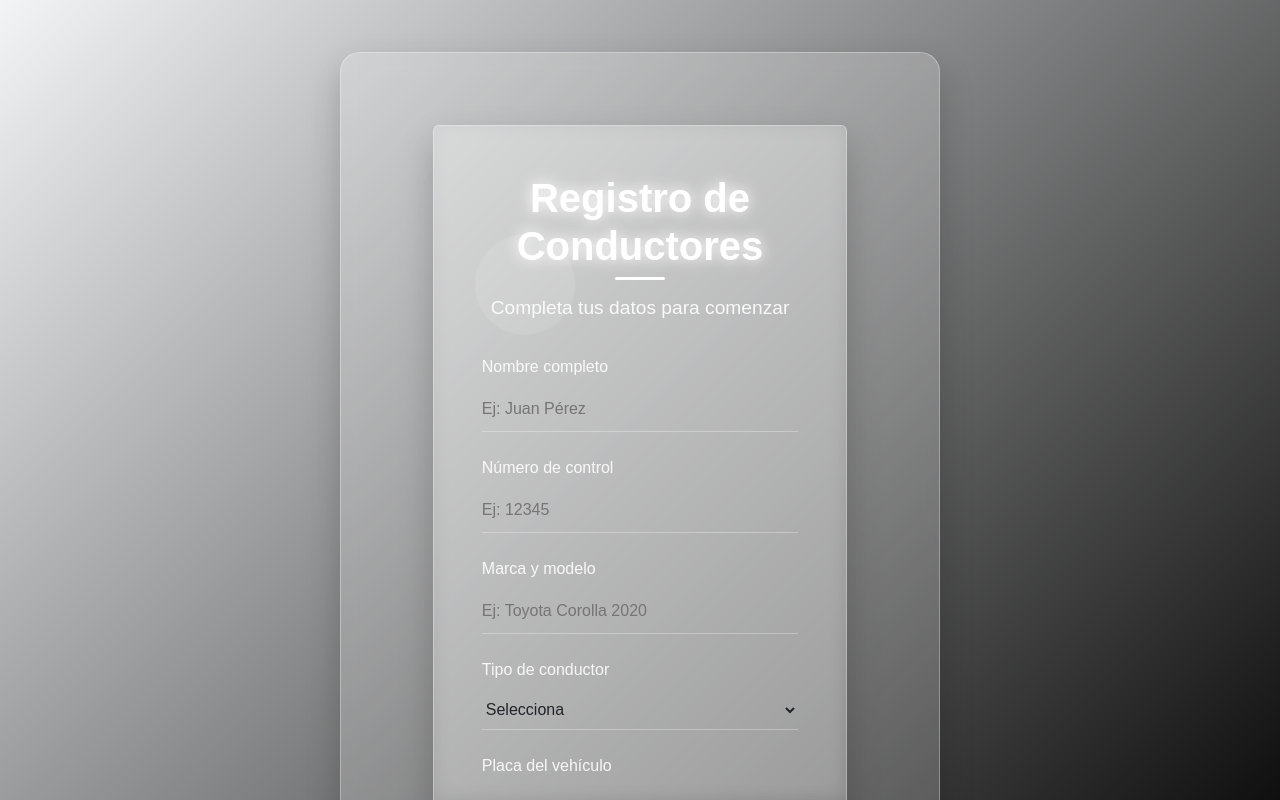
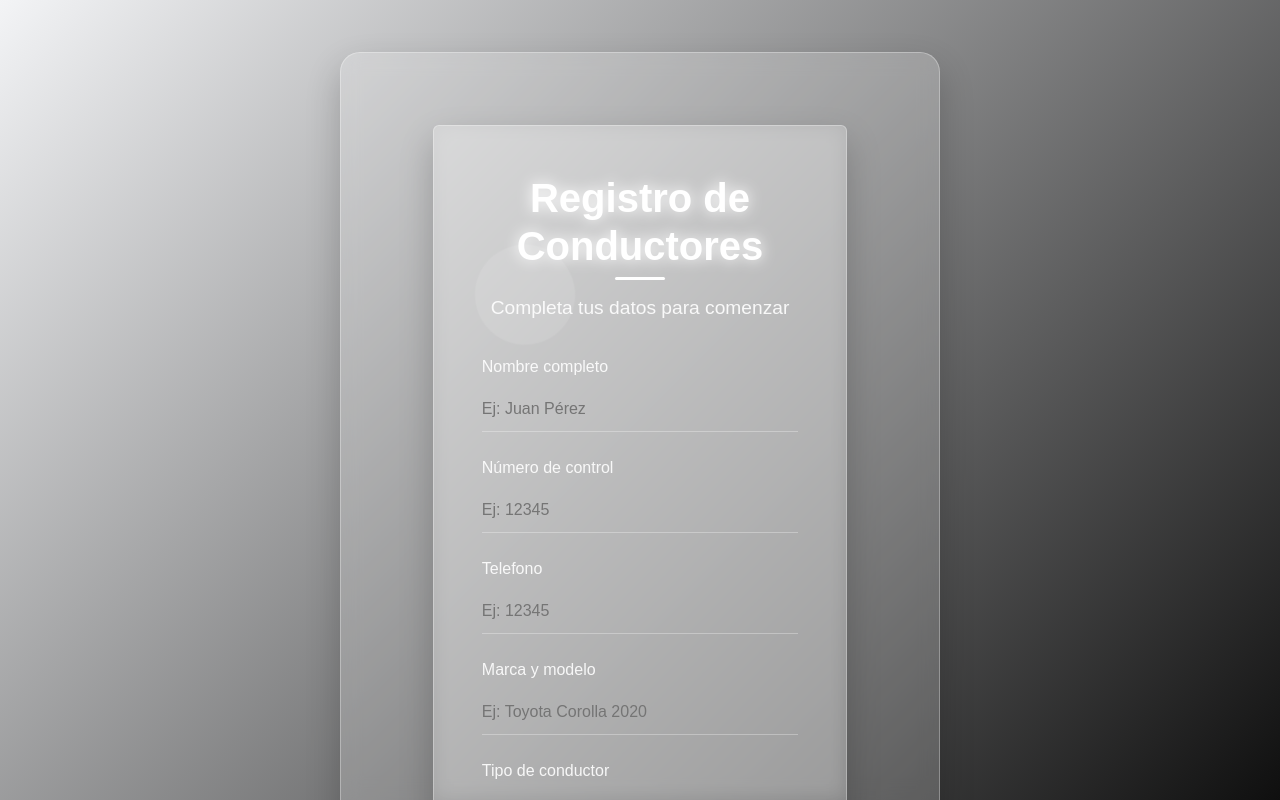
Before and after one commit to CesarAyos/rapiditoscolon, a SvelteKit app: page /conductor in a window 1280 px wide. Built offline with nearby package versions, Linux system fonts and the light colour scheme; no server answers.

Commit message:
telefono

```diff
--- a/src/routes/auth/dashboard-conductor/+page.svelte
+++ b/src/routes/auth/dashboard-conductor/+page.svelte
@@ -249,7 +249,7 @@
 
 						<button
 							type="button"
-							on:click={() => cambiarEstado('en_ruta_colon ureña', 'Ruta: Colón → Ureña')}
+							on:click={() => cambiarEstado('en_ruta_colon_ureña', 'Ruta: Colón → Ureña')}
 							class="action-btn route"
 						>
 							<span class="icon">🛣️</span>
--- a/src/routes/conductor/+page.svelte
+++ b/src/routes/conductor/+page.svelte
@@ -23,6 +23,7 @@
 	let propiedad = '';
 	let control = '';
 	let email = '';
+	let telefono = '';
 	let marca = '';
 	let aceptaTerminos = false;
 	let showPassword = false;
@@ -141,6 +142,18 @@
 				id="control"
 				type="number"
 				bind:value={control}
+				placeholder="Ej: 12345"
+				required
+			  />
+			  <div class="underline"></div>
+			</div>
+
+			<div class="form-group">
+			  <label for="control">Telefono</label>
+			  <input
+				id="telefono"
+				type="number"
+				bind:value={telefono}
 				placeholder="Ej: 12345"
 				required
 			  />
```
